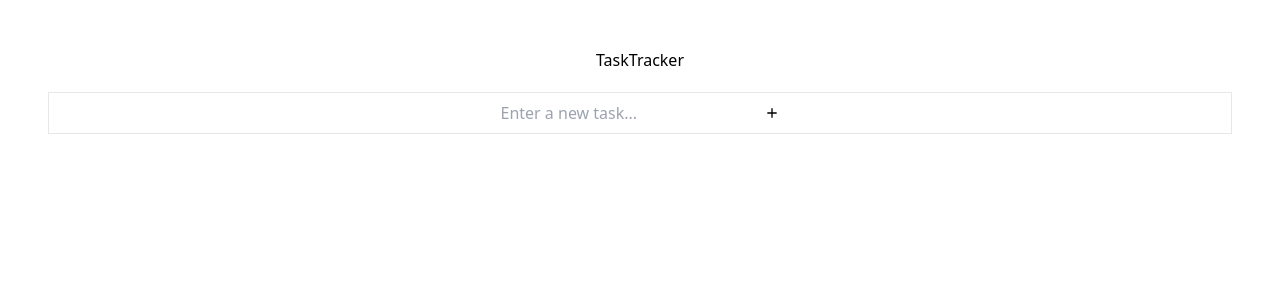
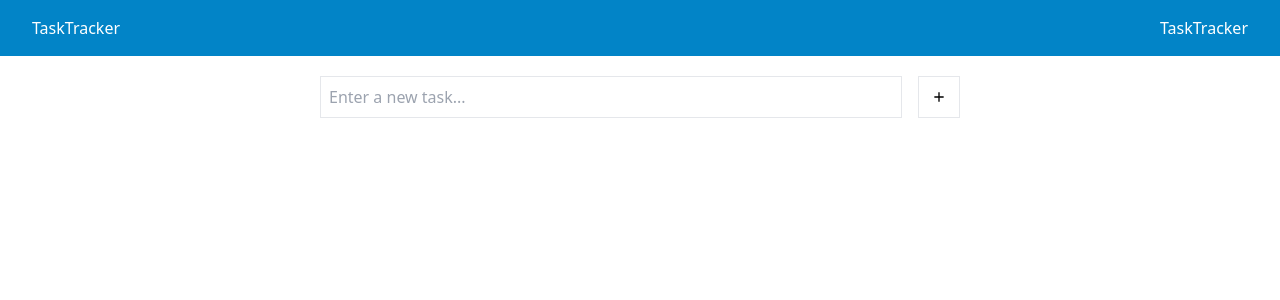
Before and after one commit to vikrantmalla/todoTracker, a React (Vite) app: page / in a window 1280 px wide. Shown: the top 300 px of the page. Built offline with nearby package versions, Linux system fonts and the light colour scheme.

Commit message:
fix: change ui

```diff
--- a/src/App.tsx
+++ b/src/App.tsx
@@ -9,11 +9,11 @@ function IndexPopup() {
   const [inputValue, setInputValue] = useState<string>("")
   return (
     <>
-      <div className="App p-4">
+      <div>
         <header>
           <Header />
         </header>
-        <main>
+        <main className="w-[50%] m-auto">
           <TodoForm inputValue={inputValue} setInputValue={setInputValue} />
           <TodoList />
         </main>
--- a/src/components/header.tsx
+++ b/src/components/header.tsx
@@ -1,8 +1,11 @@
 
 const Header = () => {
     return (
-        <div className="mb-5">
-            <h1 className="text-base font-medium">TaskTracker</h1>
+        <div className="mb-5 flex justify-between items-center px-8 py-4 bg-sky-600">
+            <h1 className="text-base font-medium text-white">TaskTracker</h1>
+            <div>
+                <h1 className="text-base font-medium text-white">TaskTracker</h1>
+            </div>
         </div>
     )
 }
--- a/src/components/todoForm.tsx
+++ b/src/components/todoForm.tsx
@@ -18,15 +18,15 @@ const TodoForm = ({ inputValue, setInputValue }: ComponentData.TodoForm) => {
     return (
         <>
             <form onSubmit={handleSubmit}>
-                <div className="flex flex-row justify-center items-center gap-4 border">
+                <div className="flex flex-row justify-center items-center gap-4">
                     <input
-                        className="p-2"
+                        className="p-2 w-[100%] border"
                         type="text"
                         value={inputValue}
                         onChange={handleInputChange}
                         placeholder="Enter a new task..."
                     />
-                    <button className="p-2" type="submit"><MdAdd /></button>
+                    <button className="p-3 border" type="submit"><MdAdd /></button>
                 </div>
             </form>
         </>
--- a/src/index.css
+++ b/src/index.css
@@ -3,8 +3,7 @@
 @tailwind utilities;
 
 #root {
-  max-width: 1280px;
+  max-width: 1480px;
   margin: 0 auto;
-  padding: 2rem;
   text-align: center;
 }
```
